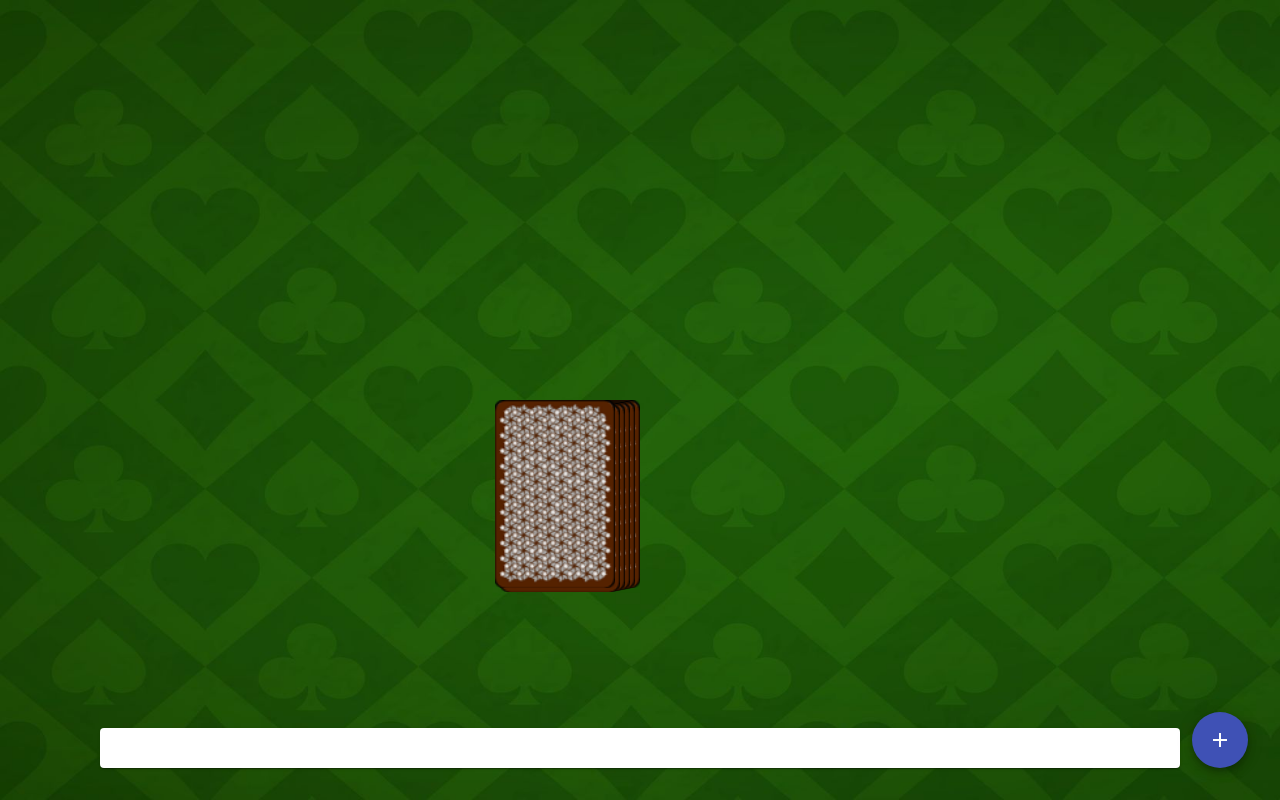
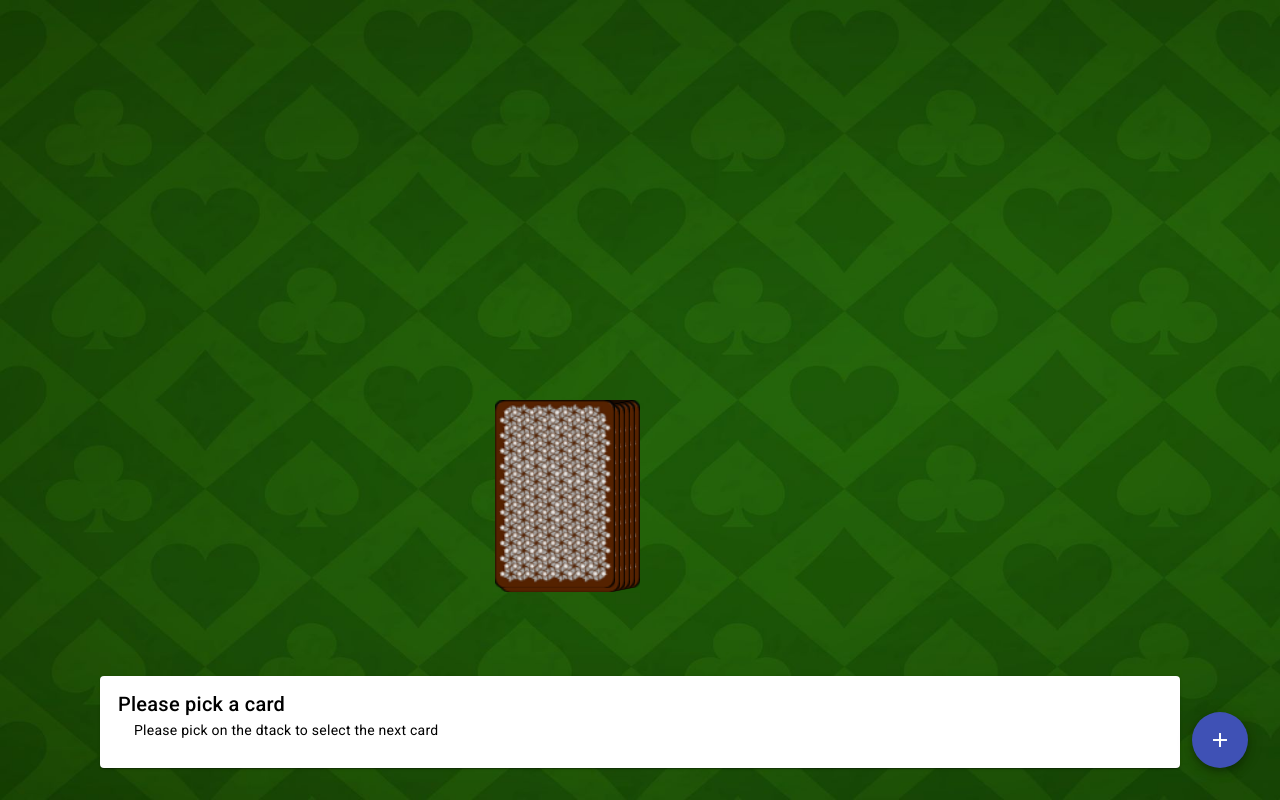
Before and after one commit to felianfilian/13_ring_of_fire_v1, an Angular app: page /game in a window 1280 px wide. Built offline with nearby package versions, Linux system fonts and the light colour scheme.

Commit message:
card first message

```diff
--- a/src/app/game-info/game-info.component.html
+++ b/src/app/game-info/game-info.component.html
@@ -1,6 +1,8 @@
 <mat-card style="padding: 12px 18px">
-  <mat-card-title>{{ title }}</mat-card-title>
+  <mat-card-title>{{ card ? title : "Please pick a card" }}</mat-card-title>
   <mat-card-content>
-    {{ description }}
+    {{
+      card ? description : "Please pick on the dtack to select the next card"
+    }}
   </mat-card-content>
 </mat-card>
```
